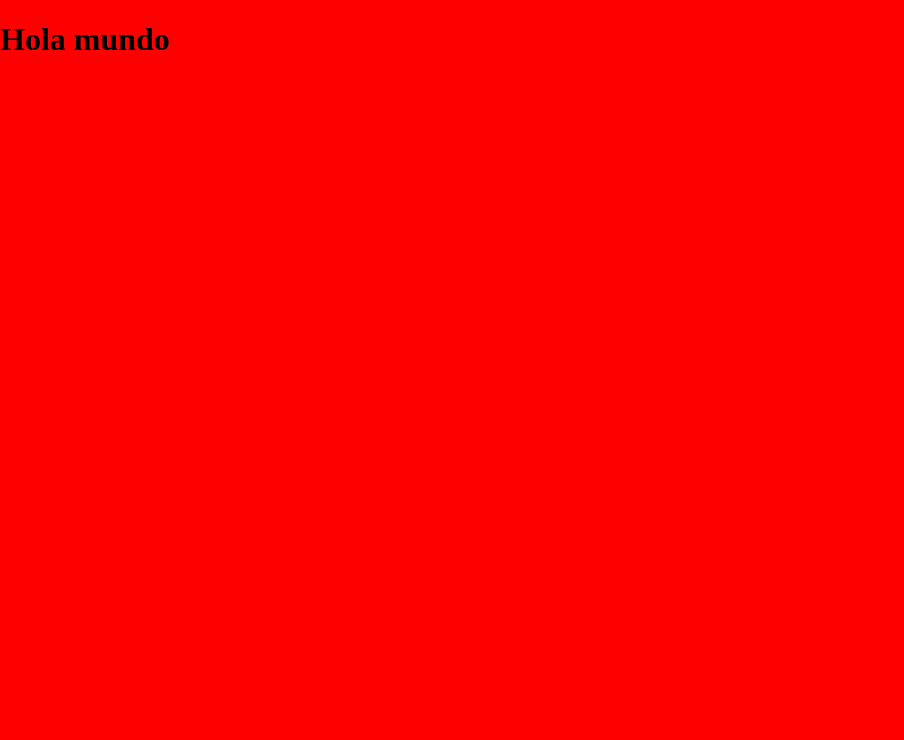
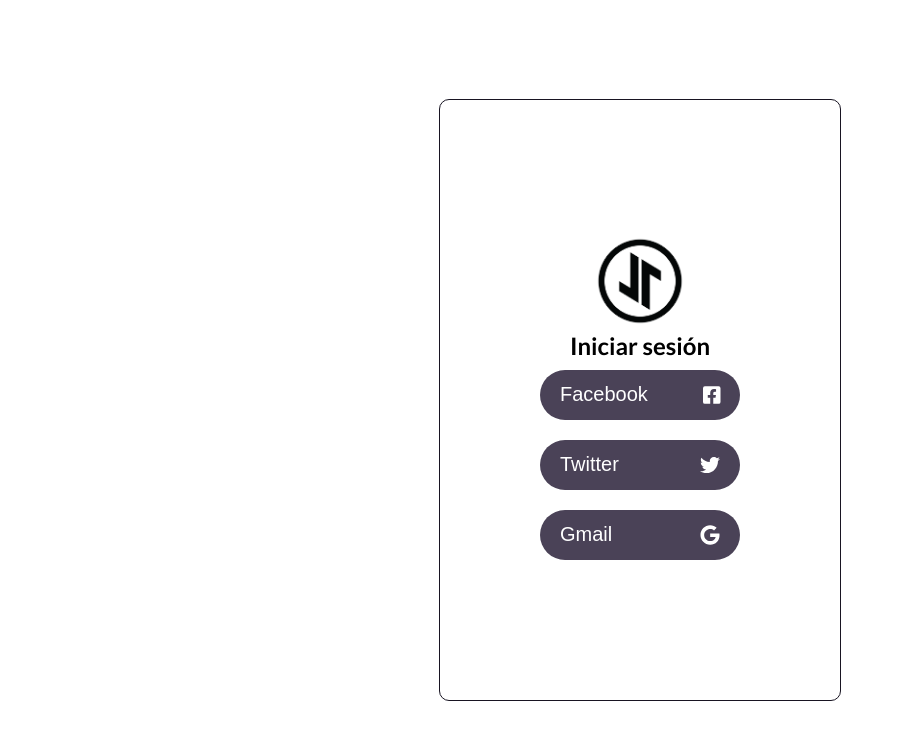
Before and after one commit to jjguitar/eConnect, a React app: page / in a window 1280 px wide. Shown: the whole page, without its empty margins (0-904 px from the left). Built offline with nearby package versions, Linux system fonts and the light colour scheme.

Commit message:
Add login page

```diff
--- a/src/assets/styles/App.scss
+++ b/src/assets/styles/App.scss
@@ -1,4 +1,34 @@
+@import url('https://fonts.googleapis.com/css2?family=Lato:wght@300;400;700;900&display=swap');
+@import './global_var.scss';
+@import './atoms/button.scss';
+
+// Propiedades y selectores deben ordenarse de la siguiente forma:
+// Propiedades del modelo de caja (display, width, height, margin, etc)
+// Posicionamiento (position, left, top, right, etc)
+// Tipografía(text-transform, text-decoration)
+// Decoración (background-image, color, etc)
+// Variables
+// Mixins
+// .button {
+//   display: block;
+//   width: 220px;
+//   height: 40px;
+//   position: relative;
+//   text-transform: uppercase;
+//   background-color: #333333;
+//   font-weight: $semibold;
+//   @include font-size (13px);
+// }
+
 body {
+  display: flex;
+  min-height: 100vh;
+  align-items: center;
+  justify-content: center;
+  font-family: 'Lato', sans-serif;
+}
+
+* {
   margin: 0;
-  background: red;
+  padding: 0;
 }
--- /dev/null
+++ b/src/assets/styles/atoms/button.scss
@@ -0,0 +1,16 @@
+button {
+  border: none;
+  border-radius: 25px;
+  height: 50px;
+  width: 200px;
+  padding: 20px;
+  margin: 10px;
+  font-size: 20px;
+  color: white;
+  background: $primary-color;
+  outline: none;
+}
+
+button:hover {
+  background: $secondary-color;
+}
--- /dev/null
+++ b/src/assets/styles/components/Login.scss
@@ -0,0 +1,33 @@
+@import '../global_var.scss';
+
+// Propiedades y selectores deben ordenarse de la siguiente forma:
+// Propiedades del modelo de caja (display, width, height, margin, etc)
+// Posicionamiento (position, left, top, right, etc)
+// Tipografía(text-transform, text-decoration)
+// Decoración (background-image, color, etc)
+// Variables
+// Mixins
+
+.login {
+  width: 400px;
+  height: 600px;
+  display: flex;
+  border: 1px solid $main-dark;
+  border-radius: 10px;
+  justify-content: center;
+  align-items: center;
+  flex-direction: column;
+  .login__form {
+    display: flex;
+    justify-content: center;
+    flex-direction: column;
+    button {
+      display: flex;
+      justify-content: space-between;
+      align-items: center;
+    }
+    svg {
+      margin-left: 10px;
+    }
+  }
+}
--- /dev/null
+++ b/src/assets/styles/global_var.scss
@@ -0,0 +1,3 @@
+$main-dark: #181422;
+$secondary-color: #2A2631;
+$primary-color: #4A4257;
--- a/src/components/HelloWorld.jsx
+++ /dev/null
@@ -1,8 +0,0 @@
-import React from 'react';
-import '../assets/styles/App.scss';
-
-const HelloWorld = () => (
-  <h1>Hola mundo</h1>
-);
-
-export default HelloWorld;
--- /dev/null
+++ b/src/components/Login.jsx
@@ -0,0 +1,33 @@
+import React from 'react';
+import '../assets/styles/App.scss';
+import { FontAwesomeIcon } from '@fortawesome/react-fontawesome';
+import { faFacebookSquare, faTwitter, faGoogle } from '@fortawesome/free-brands-svg-icons';
+import logo from '../assets/images/logo.png';
+import '../assets/styles/components/Login.scss';
+
+const Login = () => {
+  return (
+    <>
+      <section className='login'>
+        <img src={logo} alt='logo' width='100' />
+        <h2>Iniciar sesión</h2>
+        <form className='login__form'>
+          <button type='submit' className='login__form-button'>
+            <p>Facebook</p>
+            <FontAwesomeIcon icon={faFacebookSquare} />            {/* <i class="fab fa-facebook-f"></i> */}
+          </button>
+          <button type='submit' className='login__form-button'>
+            <p>Twitter</p>
+            <FontAwesomeIcon icon={faTwitter} />
+          </button>
+          <button type='submit' className='login__form-button'>
+            <p>Gmail</p>
+            <FontAwesomeIcon icon={faGoogle} />
+          </button>
+        </form>
+      </section>
+    </>
+  );
+};
+
+export default Login;
--- a/src/index.js
+++ b/src/index.js
@@ -1,5 +1,5 @@
 import React from 'react';
-import ReactDOM from 'react-dom'
-import HelloWorld from './components/HelloWorld'
+import ReactDOM from 'react-dom';
+import Login from './components/Login';
 
-ReactDOM.render(<HelloWorld />, document.getElementById('App'))
+ReactDOM.render(<Login />, document.getElementById('App'));
--- a/webpack.config.js
+++ b/webpack.config.js
@@ -38,12 +38,24 @@
           'sass-loader',
         ],
       },
+      {
+        test: /\.(png|gif|jpg|ico)$/,
+        use: [
+          {
+            loader: 'file-loader',
+            options: {
+              name: 'assets/img/[hash].[ext]',
+            },
+          },
+        ],
+      },
     ],
   },
   plugins: [
     new HtmlWebPackPlugin({
       template: './public/index.html',
       filename: './index.html',
+      favicon: './public/favicon.ico',
     }),
     new MiniCssExtractPlugin({
       filename: 'assets/[name].css',
```
Also changed, not shown: package.json (+8 -1 lines), public/favicon.ico (added), src/assets/images/logo.png (added), src/assets/images/twitter.svg (added), 1 other file.
